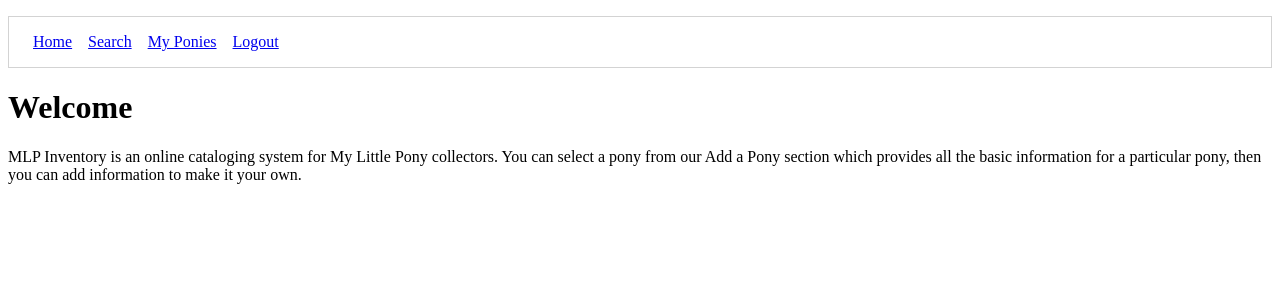
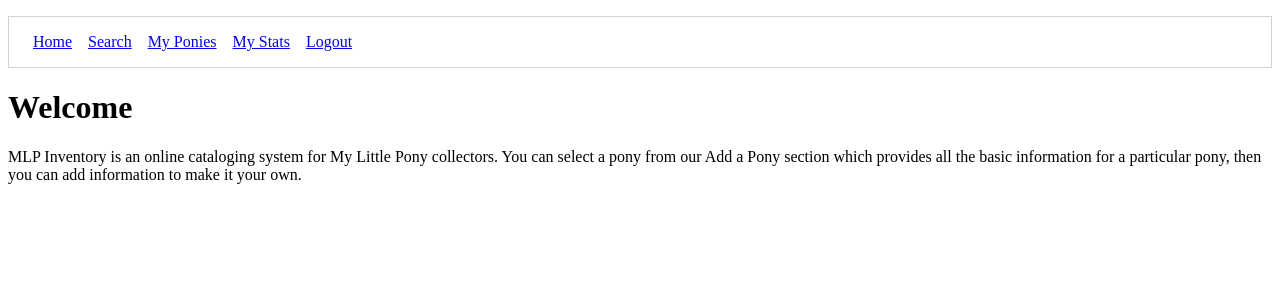
Before and after one commit to CassieBoyd/mlp-inventory, a Django app: page / in a window 1280 px wide. Shown: the top 300 px of the page. Run offline with Django 3.2, Linux system fonts and the light colour scheme; the visitor is signed in with stand-in values (Sample User, id 1); parts of the project's set-up code (start-up, migrations or seed data) failed here and were passed over.

Commit message:
Added stats to nav bar

```diff
--- a/ponyproject/ponyapp/templates/shared/base.html
+++ b/ponyproject/ponyapp/templates/shared/base.html
@@ -29,6 +29,7 @@
 
             {% if user.is_authenticated %}
                 <li class="navList__route"><a href="{% url 'ponyapp:user_pony_list' %}">My Ponies</a></li>
+                <li class="navList__route"><a href="{% url 'ponyapp:stats' %}">My Stats</a></li>
                 <li class="navList__route"><a href="{% url 'ponyapp:logout' %}">Logout</a></li>
                 {% else %}
                     <li class="navList__route"><a href="{% url 'ponyapp:login' %}">Login</a></li>
```
